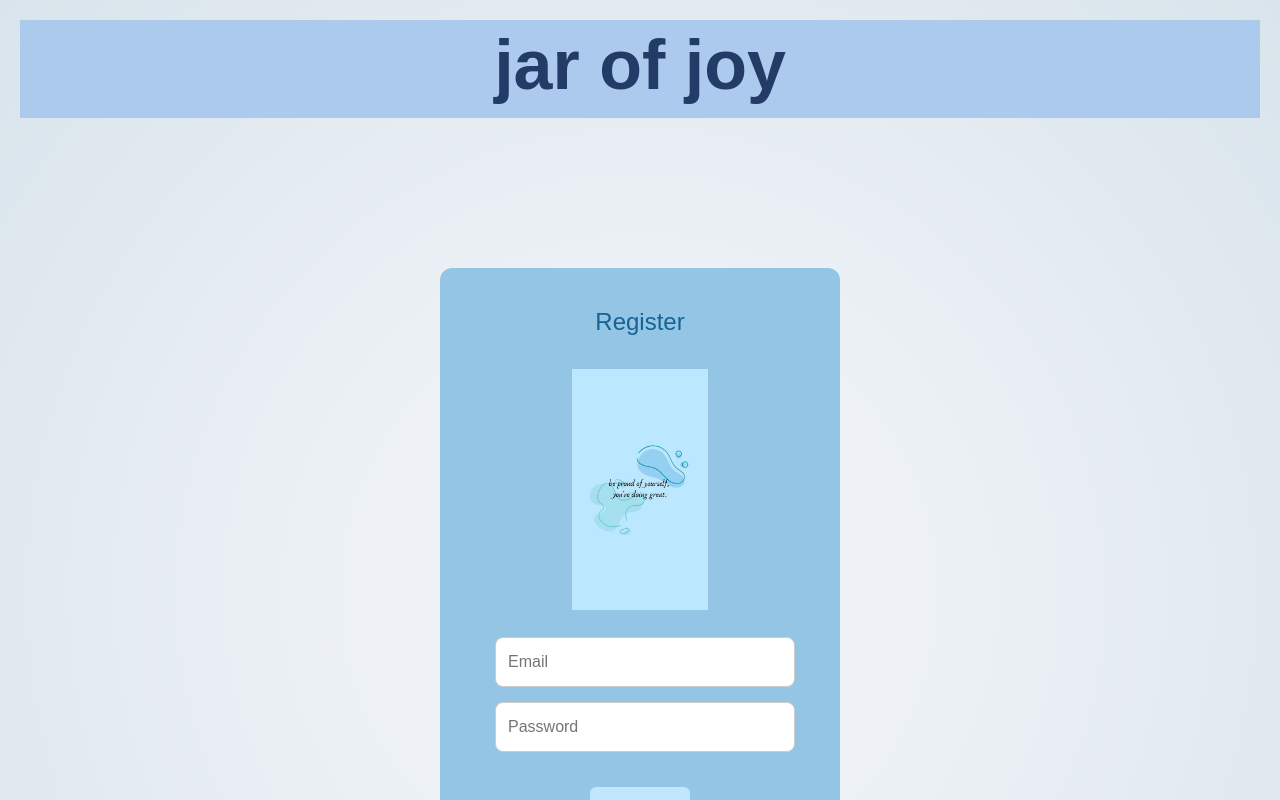
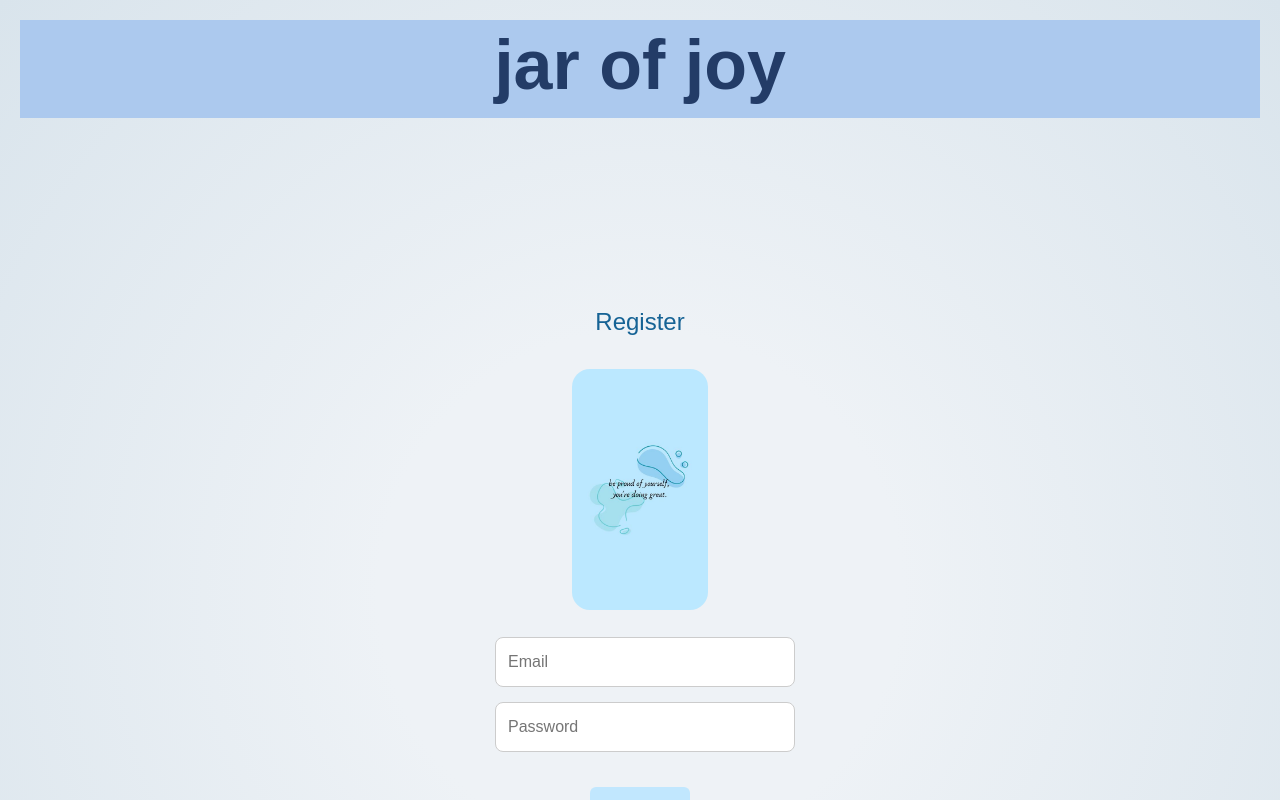
Before and after one commit to EAOZONE/SWE25, a React (Create React App) app in the folder frontend/: page /register in a window 1280 px wide. Shown: the top 800 px of the page. Built offline with nearby package versions, Linux system fonts and the light colour scheme; a web font is replaced by a local one.

Commit message:
added changes to new entry, login and register pages

```diff
--- a/frontend/src/Login.css
+++ b/frontend/src/Login.css
@@ -1,6 +1,6 @@
 
 .login-container{
-background-color: #94c5e5;
+
   color: #126fab ;
   max-width: 400px;
   margin: 150px auto;
@@ -46,7 +46,7 @@ background-color: #94c5e5;
     padding: 12px;
   width: 50%;
   height: auto;
-  border-radius: 12px;
+  border-radius: 30px;
   border: 7px;
 
 
--- a/frontend/src/Register.css
+++ b/frontend/src/Register.css
@@ -1,7 +1,7 @@
 
 
 .register-container{
-background-color: #94c5e5;
+
   color: #126fab ;
   max-width: 400px;
   margin: 150px auto;
@@ -47,7 +47,7 @@ background-color: #94c5e5;
     padding: 12px;
   width: 50%;
   height: auto;
-  border-radius: 12px;
+  border-radius: 30px;
   border: 7px;
 
 
--- a/frontend/src/Register.js
+++ b/frontend/src/Register.js
@@ -55,7 +55,7 @@ function Register() {
         <button type="submit">Register</button>
       </form>
       <p>Already have an account?</p>
-      <button onClick={() => navigate('/')}>Back to Login</button>
+      <button onClick={() => navigate('/Login')}>Back to Login</button>
     </div>
   );
 };
```
